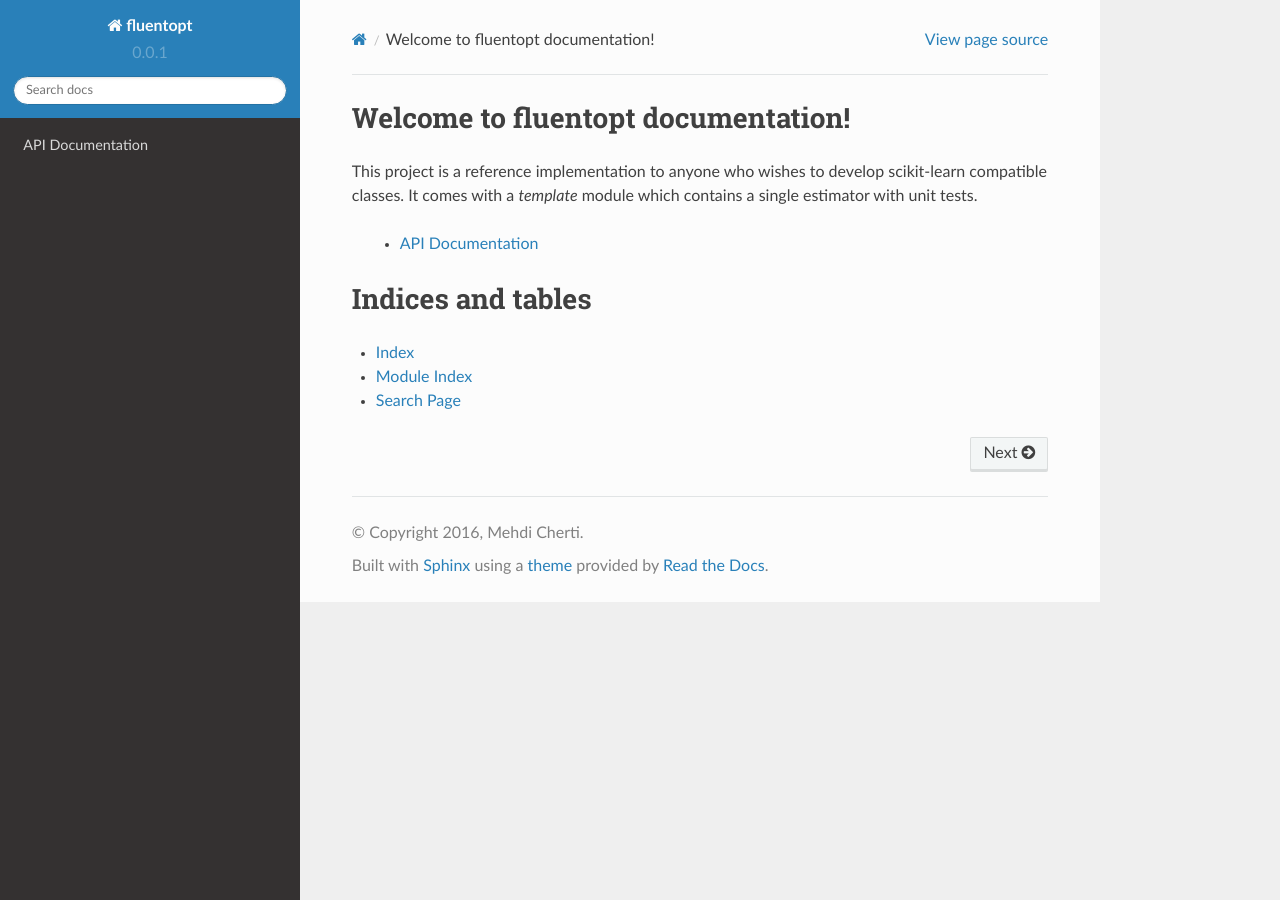
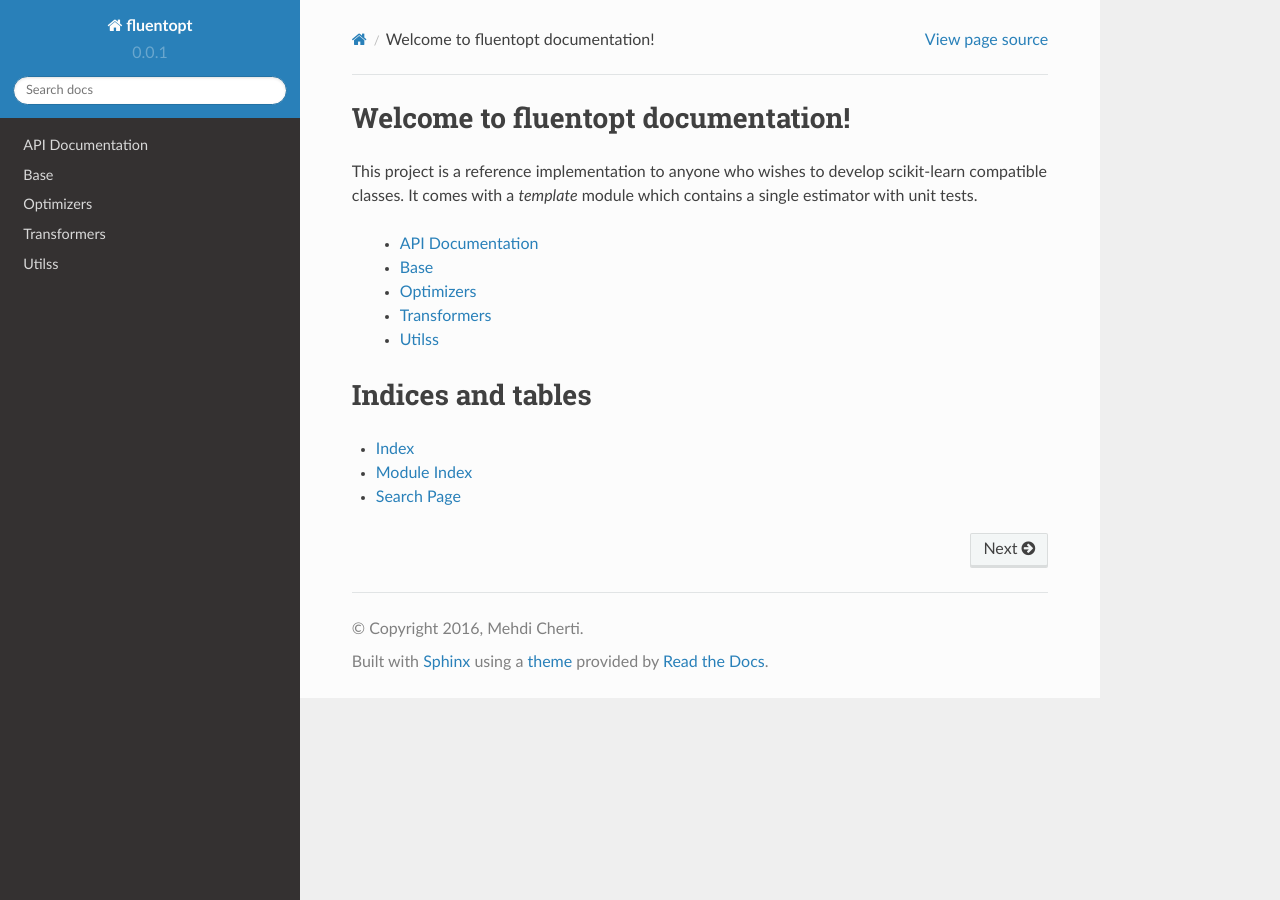
Before and after one commit to mehdidc/fluentopt, a Sphinx documentation site: the page built from doc/index.rst, in a window 1280 px wide. Built offline with Sphinx 7.4.7 and the Read the Docs theme 2.0.0, drawn with Linux system fonts in a browser that asks for light colours; formulas are drawn with MathJax 3; pages that are not in the unit, such as notebooks, are missing from menus.

Commit message:
update doc

```diff
--- a/doc/api.rst
+++ b/doc/api.rst
@@ -1,14 +1,31 @@
 API Documentation
 =================
+
+Base
+====
 
 .. automodule:: fluentopt.base
    :members:
 
-.. automodule:: fluentopt.random
+Optimizers
+==========
+
+.. autoclass:: fluentopt.random.RandomSearch
    :members:
 
-.. automodule:: fluentopt.bandit
+
+.. autoclass:: fluentopt.bandit.Bandit
    :members:
 
-.. automodule:: fluentopt.transform
+
+Transformers
+============
+
+.. automodule:: fluentopt.transformers
    :members:
+
+Utilss
+=====
+
+.. automodule:: fluentopt.utils
+   :members:
```
